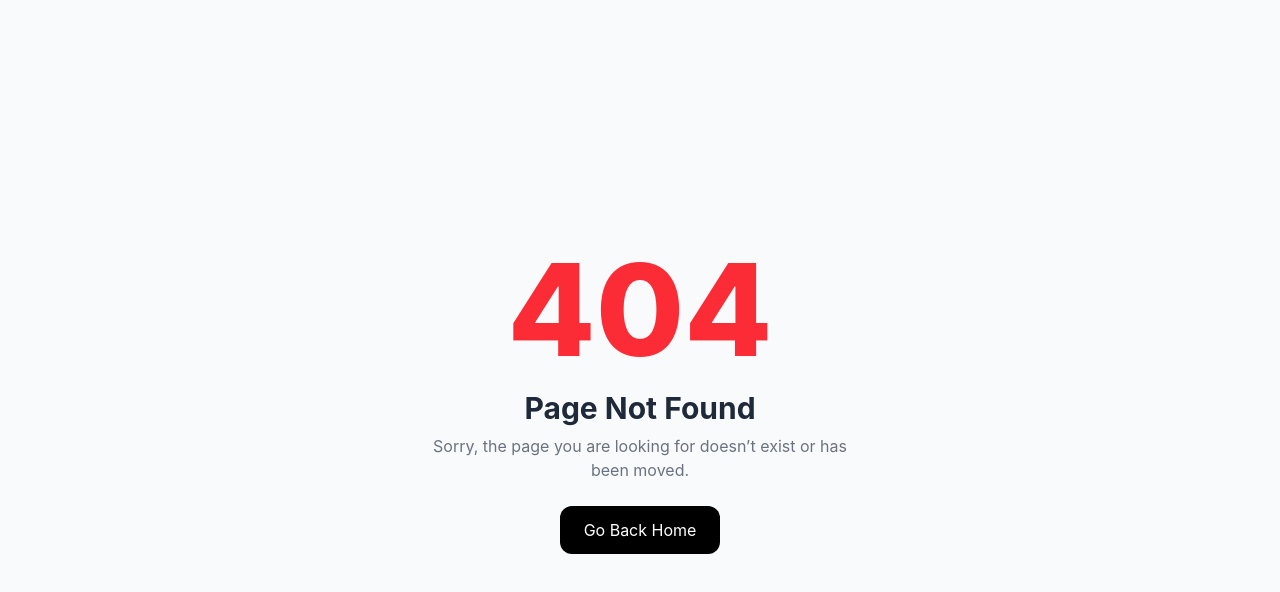
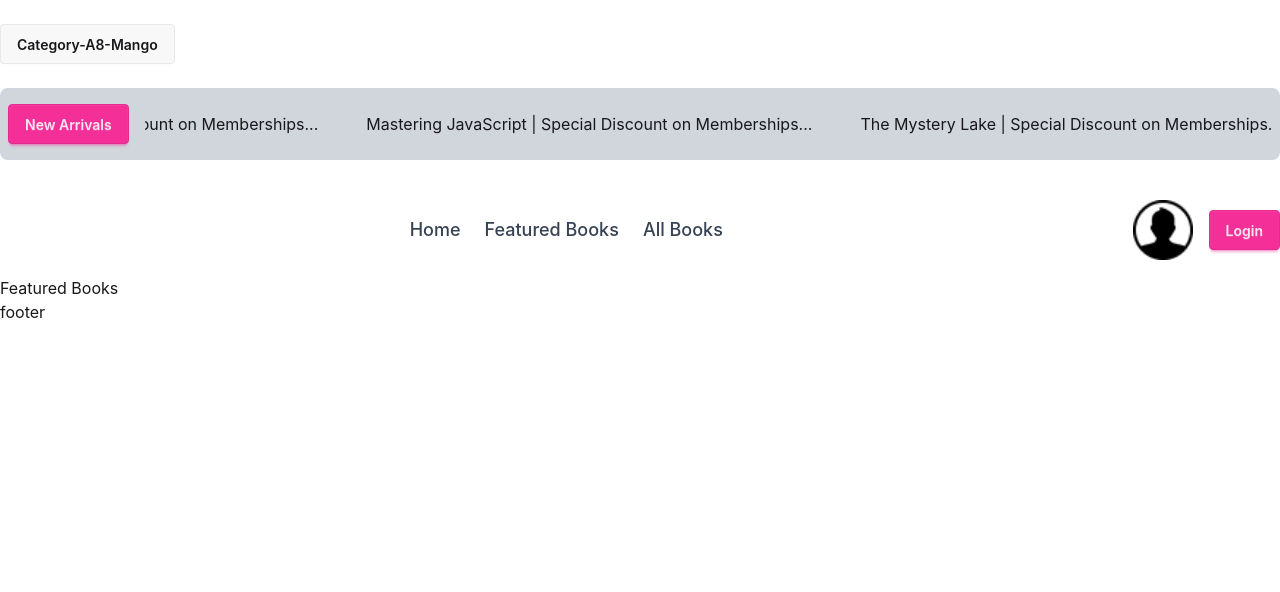
Before and after one commit to sba5022/Assignment-8, a Next.js app: page /featured in a window 1280 px wide. Before the commit this address had no page. Shown: the top 592 px of the page. Built offline with nearby package versions, Linux system fonts and the light colour scheme.

Commit message:
nav header other page done

```diff
--- a/package.json
+++ b/package.json
@@ -11,7 +11,8 @@
     "@tailwindcss/vite": "^4.3.0",
     "next": "16.2.6",
     "react": "19.2.4",
-    "react-dom": "19.2.4"
+    "react-dom": "19.2.4",
+    "react-fast-marquee": "^1.6.5"
   },
   "devDependencies": {
     "@tailwindcss/postcss": "^4",
--- a/src/app/(auth)/layout.jsx
+++ b/src/app/(auth)/layout.jsx
@@ -1,11 +1,17 @@
+import Footer from '@/components/shared/Footer';
+import Header from '@/components/shared/Header';
 import Navbar from '@/components/shared/Navbar';
+import NewArrivals from '@/components/shared/NewArrivals';
 import React from 'react';
 
 const AuthLayout = ({ children }) => {
     return (
         <>
+        <Header/>
+        <NewArrivals/>
         <Navbar/>
         {children}
+
         </>
     );
 };
--- /dev/null
+++ b/src/app/(main)/all-books/page.jsx
@@ -0,0 +1,11 @@
+import React from 'react';
+
+const AllBooks = () => {
+    return (
+        <div>
+            All Books
+        </div>
+    );
+};
+
+export default AllBooks;
--- /dev/null
+++ b/src/app/(main)/featured/page.jsx
@@ -0,0 +1,11 @@
+import React from 'react';
+
+const FeaturedBooks = () => {
+    return (
+        <div>
+         Featured Books
+        </div>
+    );
+};
+
+export default FeaturedBooks;
--- a/src/app/(main)/layout.jsx
+++ b/src/app/(main)/layout.jsx
@@ -1,16 +1,21 @@
 
 import Footer from '@/components/shared/Footer';
+import Header from '@/components/shared/Header';
 import Navbar from '@/components/shared/Navbar';
+import NewArrivals from '@/components/shared/NewArrivals';
 import React from 'react';
 
 const MainLayout = ({ children }) => {
     return (
-       <>
+        <>
+        <Header/>
+ <NewArrivals />
+            <Navbar />
 
-        <Navbar/>
-        <Footer/>
-        {children}
-       </>
+
+            {children}
+            <Footer />
+        </>
 
 
     );
--- /dev/null
+++ b/src/components/shared/Header.jsx
@@ -0,0 +1,15 @@
+import Link from 'next/link';
+import React from 'react';
+
+const Header = () => {
+    return (
+        <div className='mt-6'>
+            <button className='btn  '>
+                <Link href="/">Category-A8-Mango
+                </Link>
+            </button>
+        </div>
+    );
+};
+
+export default Header;
--- /dev/null
+++ b/src/components/shared/NavLinks.jsx
@@ -0,0 +1,16 @@
+'use client'
+import Link from 'next/link';
+import { usePathname } from 'next/navigation';
+import React from 'react';
+
+const NavLinks = ({href, children}) => {
+    const pathName= usePathname();
+    console.log(pathName, 'pathname');
+    return (
+        <Link href={href}>
+            {children}
+        </Link>
+    );
+};
+
+export default NavLinks;
--- a/src/components/shared/Navbar.jsx
+++ b/src/components/shared/Navbar.jsx
@@ -1,13 +1,24 @@
+import Image from 'next/image';
 import Link from 'next/link';
 import React from 'react';
+import userAvatar from '@/assets/user.png';
+import NavLink from './NavLinks';
+import NavLinks from './NavLinks';
 
 const Navbar = () => {
     return (
-        <div>
-            <button className='btn  '>
-                <Link href="/">Category-A8-Mango
-                </Link>
-            </button>
+        <div className=' flex items-center justify-between container mx-auto py-4 mt-6'>
+        <div></div>
+             <ul className='flex items-center gap-6 text-lg font-medium justify-between text-gray-700'>
+            <li><NavLinks href="/">Home</NavLinks></li>
+            <li><NavLinks href="/featured">Featured Books</NavLinks></li>
+            <li><NavLinks href="/all-books">All Books</NavLinks></li>
+          </ul>
+
+         <div className='flex items-center gap-4'>
+            <Image src={userAvatar} alt="User Avatar" width={60} height={60} />
+            <button className='btn btn-secondary' ><Link href="/login">Login</Link></button>
+         </div>
         </div>
     );
 };
--- /dev/null
+++ b/src/components/shared/NewArrivals.jsx
@@ -0,0 +1,131 @@
+import React from 'react';
+import Marquee from 'react-fast-marquee';
+const newArrivals = [
+  {
+    "id": 1,
+    "title": "The Lost Kingdom",
+    "author": "Emma Carter",
+    "description": "An adventurous story about a hidden kingdom and a brave young explorer.",
+    "category": "Story",
+    "available_quantity": 7,
+    "image_url": "https://picsum.photos/200/300?random=1"
+  },
+  {
+    "id": 2,
+    "title": "Mastering JavaScript",
+    "author": "David Miller",
+    "description": "A practical guide to modern JavaScript programming and web development.",
+    "category": "Tech",
+    "available_quantity": 10,
+    "image_url": "https://picsum.photos/200/300?random=2"
+  },
+  {
+    "id": 3,
+    "title": "The Mystery Lake",
+    "author": "Sophia Wilson",
+    "description": "A thrilling mystery story centered around a strange lake in a small town.",
+    "category": "Story",
+    "available_quantity": 5,
+    "image_url": "https://picsum.photos/200/300?random=3"
+  },
+  {
+    "id": 4,
+    "title": "Space and Beyond",
+    "author": "Michael Brown",
+    "description": "An introduction to space science, planets, and the mysteries of the universe.",
+    "category": "Science",
+    "available_quantity": 8,
+    "image_url": "https://picsum.photos/200/300?random=4"
+  },
+  {
+    "id": 5,
+    "title": "React for Beginners",
+    "author": "Sarah Johnson",
+    "description": "Learn the basics of React and build interactive web applications.",
+    "category": "Tech",
+    "available_quantity": 12,
+    "image_url": "https://picsum.photos/200/300?random=5"
+  },
+  {
+    "id": 6,
+    "title": "Journey Through Time",
+    "author": "Olivia Taylor",
+    "description": "A fascinating fictional journey across different historical eras.",
+    "category": "Story",
+    "available_quantity": 6,
+    "image_url": "https://picsum.photos/200/300?random=6"
+  },
+  {
+    "id": 7,
+    "title": "Human Body Explained",
+    "author": "Daniel Moore",
+    "description": "A detailed yet simple explanation of how the human body works.",
+    "category": "Science",
+    "available_quantity": 9,
+    "image_url": "https://picsum.photos/200/300?random=7"
+  },
+  {
+    "id": 8,
+    "title": "Cybersecurity Essentials",
+    "author": "James Anderson",
+    "description": "Understand the fundamentals of online security and data protection.",
+    "category": "Tech",
+    "available_quantity": 4,
+    "image_url": "https://picsum.photos/200/300?random=8"
+  },
+  {
+    "id": 9,
+    "title": "The Silent Forest",
+    "author": "Ava Martinez",
+    "description": "A suspenseful story about secrets hidden deep inside an ancient forest.",
+    "category": "Story",
+    "available_quantity": 11,
+    "image_url": "https://picsum.photos/200/300?random=9"
+  },
+  {
+    "id": 10,
+    "title": "Climate Change Today",
+    "author": "Emily White",
+    "description": "An insightful overview of climate change and its global impacts.",
+    "category": "Science",
+    "available_quantity": 7,
+    "image_url": "https://picsum.photos/200/300?random=10"
+  },
+  {
+    "id": 11,
+    "title": "Python Programming Basics",
+    "author": "William Harris",
+    "description": "A beginner-friendly introduction to Python programming concepts.",
+    "category": "Tech",
+    "available_quantity": 13,
+    "image_url": "https://picsum.photos/200/300?random=11"
+  },
+  {
+    "id": 12,
+    "title": "Stars of the Ocean",
+    "author": "Charlotte King",
+    "description": "A beautiful story of friendship and survival on a long sea voyage.",
+    "category": "Story",
+    "available_quantity": 5,
+    "image_url": "https://picsum.photos/200/300?random=12"
+  }
+]
+const NewArrivals = () => {
+    return (
+        <div className='flex items-center gap-4 py-4 justify-between px-2 bg-gray-300 container mx-auto rounded-lg mt-6'>
+            <button className="btn btn-secondary ">New Arrivals</button>
+            <Marquee>
+             {newArrivals.map(book => {
+              return(
+                <div >
+              <span key={book._id} className="mx-6 flex items-center gap-2">{book.title} | Special Discount on Memberships...</span> </div>
+
+
+              )
+             })}
+            </Marquee>
+        </div>
+    );
+};
+
+export default NewArrivals;
```
Also changed, not shown: src/assets/user.png (added), 1 other file (tests, documents, lock files or other folders).
